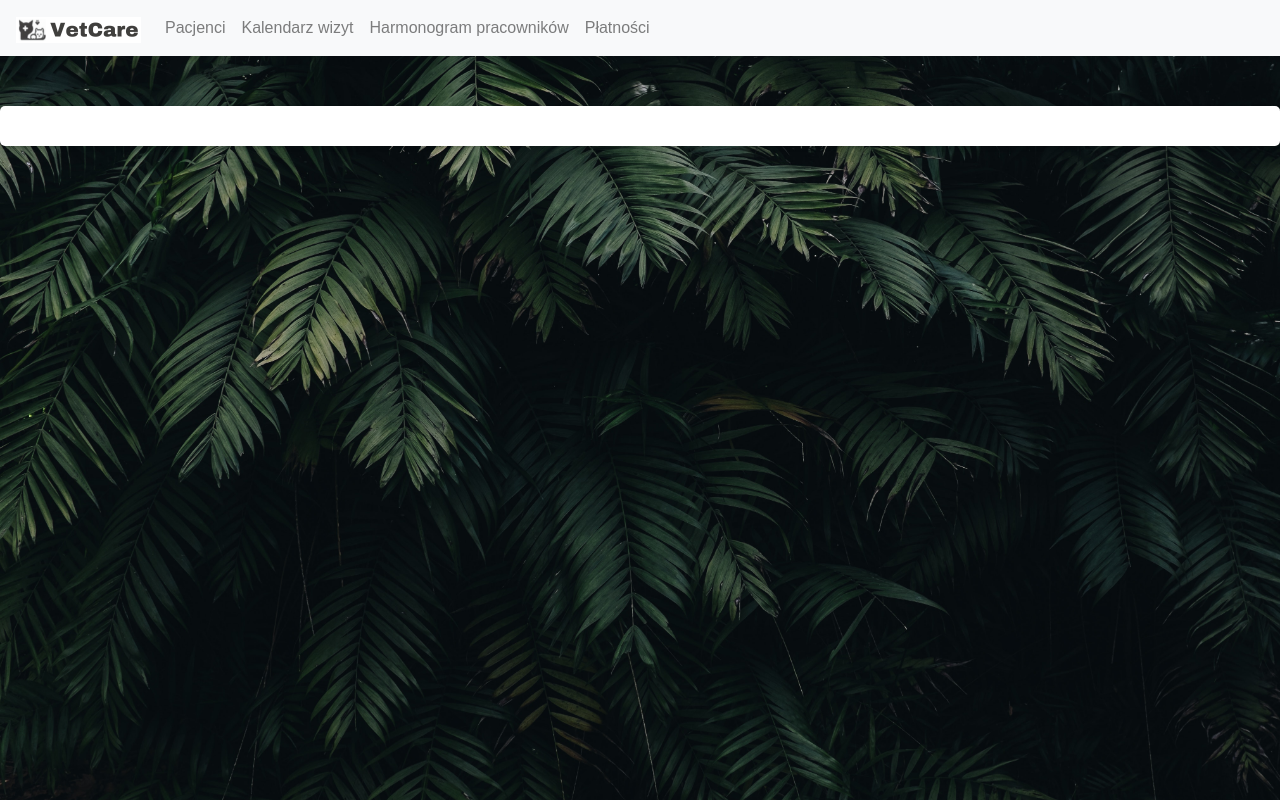
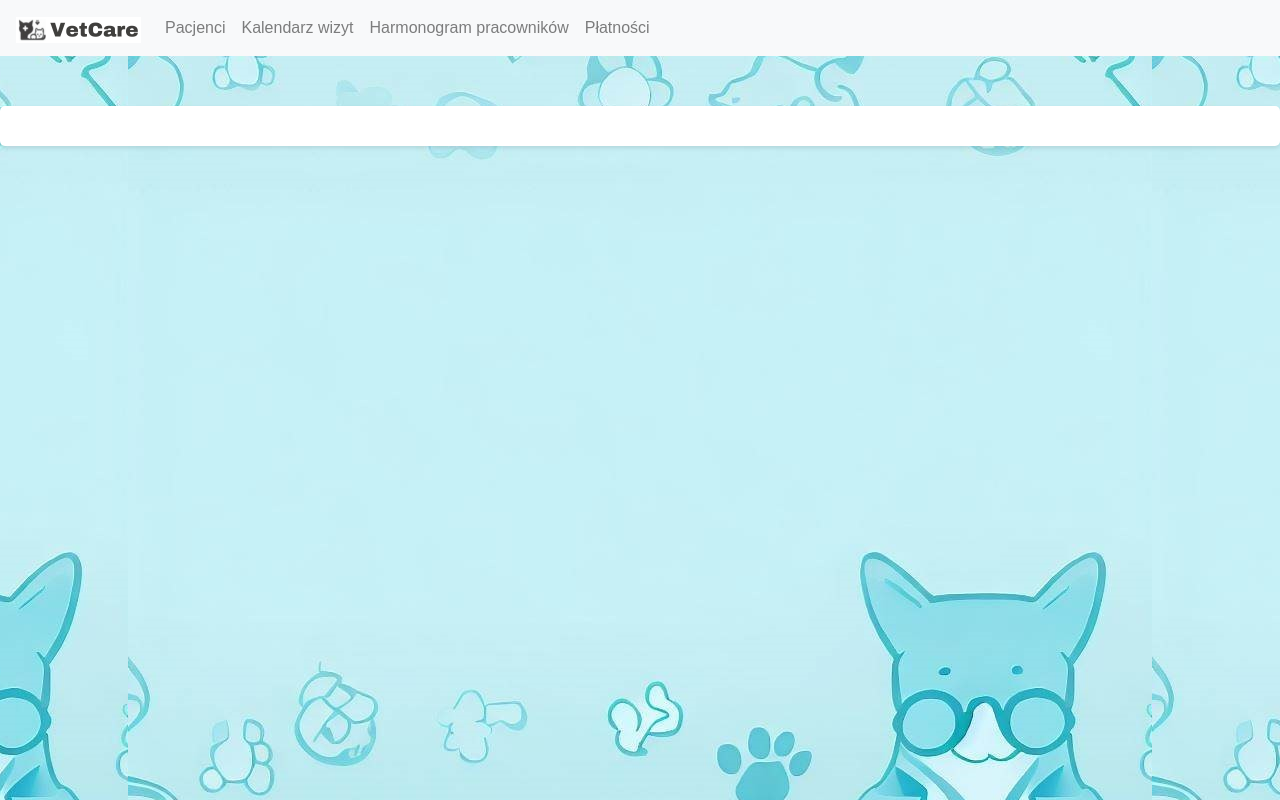
Before and after one commit to kowalczyk-j/vet-clinic-web-app, a Flask app: template project/templates/base.html in a window 1280 px wide. Run offline with Flask 3, Linux system fonts and the light colour scheme; the template is opened without the code that fills it, so the values that code supplies are empty; parts of the project's set-up code (start-up, migrations or seed data) failed here and were passed over; some libraries are stand-ins or nearby versions.

Commit message:
Add background

```diff
--- a/project/app.py
+++ b/project/app.py
@@ -108,7 +108,7 @@ events = []
 
 @app.route('/get_schedule', methods=['POST', 'GET'])
 def get_schedule():
-    weekdays = ['Pon', 'Wt', '\u015ar', 'Czw', 'Pt', 'Sob', 'Ni']
+    weekdays = ['Ni', 'Pon', 'Wt', '\u015ar', 'Czw', 'Pt', 'Sob']
     weekday_numbers = ['0', '1', '2', '3', '4', '5', '6']
     days = dict(zip(weekdays, weekday_numbers))
 
--- a/project/static/css/style.css
+++ b/project/static/css/style.css
@@ -5,9 +5,8 @@ body {
     height: 100vh;
     font-family: Arial, sans-serif;
     background-color: #f2f2f2;
-    background-image: url('green.jpg');
-    background-size: cover;
-    background-repeat: repeat-y;
+    background-image: url('vetcare_background.jpg');
+    background-repeat: repeat;
     background-position: center;
 }
 
```
